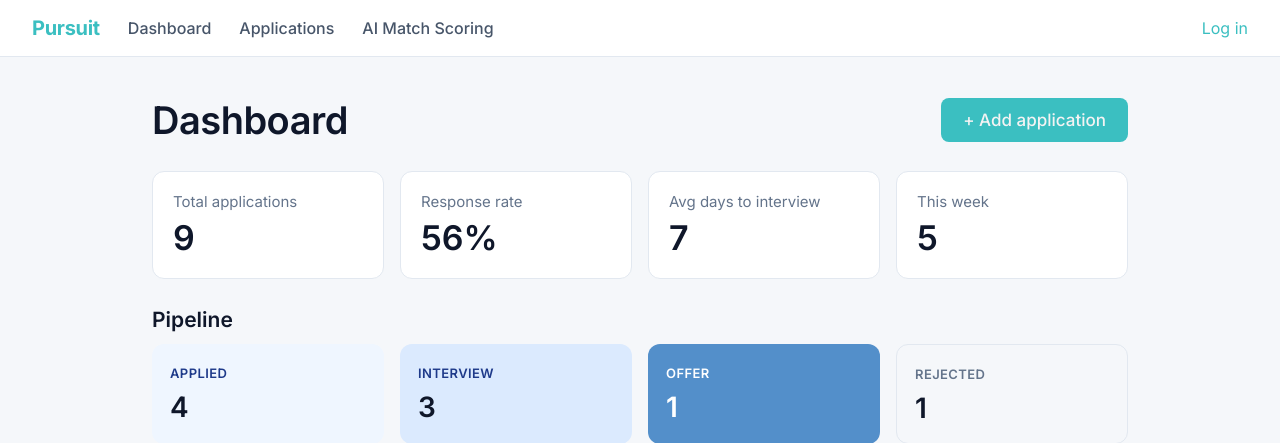
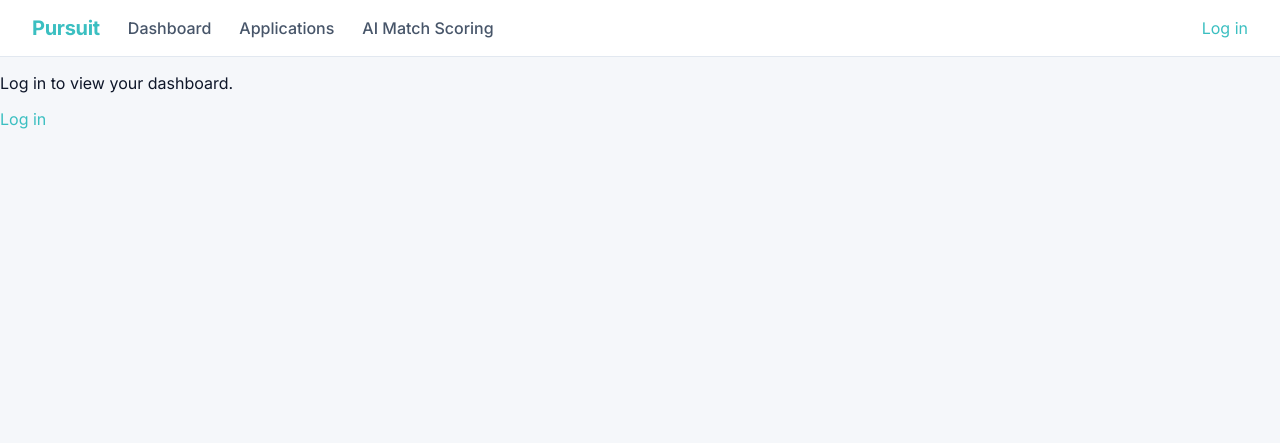
Before and after one commit to Voshana08/Job-Tracker-AI, a Flask app: page /dashboard in a window 1280 px wide. Shown: the top 443 px of the page. After the commit the page ends 129 px from the top, so only its background shows below. Run offline with Flask 3, Linux system fonts and the light colour scheme; data comes from the database, SQL or seed files in the repository.

Commit message:
login in auth

```diff
--- a/app.py
+++ b/app.py
@@ -26,6 +26,10 @@ def dashboard():
     #I need to write the logic here, so that when im logged in it shows the dashboard with the information.
     #If not, it shows a signup or login portal for me to signup before information is displayed.
     #Connecting to the database
+    #This if line is to check if the user is not logged in. Then we shouldnt show the data.
+    if 'username' not in session:
+        return render_template('dashboard.html')
+
     conn = sqlite3.connect("applications.db")
     conn.row_factory =sqlite3.Row
     cursor = conn.cursor()
@@ -137,6 +141,8 @@ def dashboard():
 # full view of applications that have been submitted
 @app.route('/applications',methods = ['GET','POST'])
 def applications():
+    if 'username' not in session:
+        return render_template('applications.html')
     conn = sqlite3.connect("applications.db")
     conn.row_factory = sqlite3.Row
     cursor = conn.cursor()
--- a/templates/dashboard.html
+++ b/templates/dashboard.html
@@ -1,7 +1,7 @@
 {% extends "base.html" %}
 
 {% block content %}
-
+{%if logged_in %}
 <div class="dashboard">
     <div class="dashboard-header">
         <h1>Dashboard</h1>
@@ -79,6 +79,12 @@
     {% else %}
     <div class="empty-state">No applications match yet.</div>
     {% endif %}
+{% else%}
+<div class="login-prompt">
+        <p>Log in to view your dashboard.</p>
+        <a href="{{ url_for('auth', mode='login') }}">Log in</a>
+    </div>
+{%endif%}
 </div>
 
 {% endblock %}
```
Also changed, not shown: templates/applications.html (+7 -1 lines), 1 other file.
